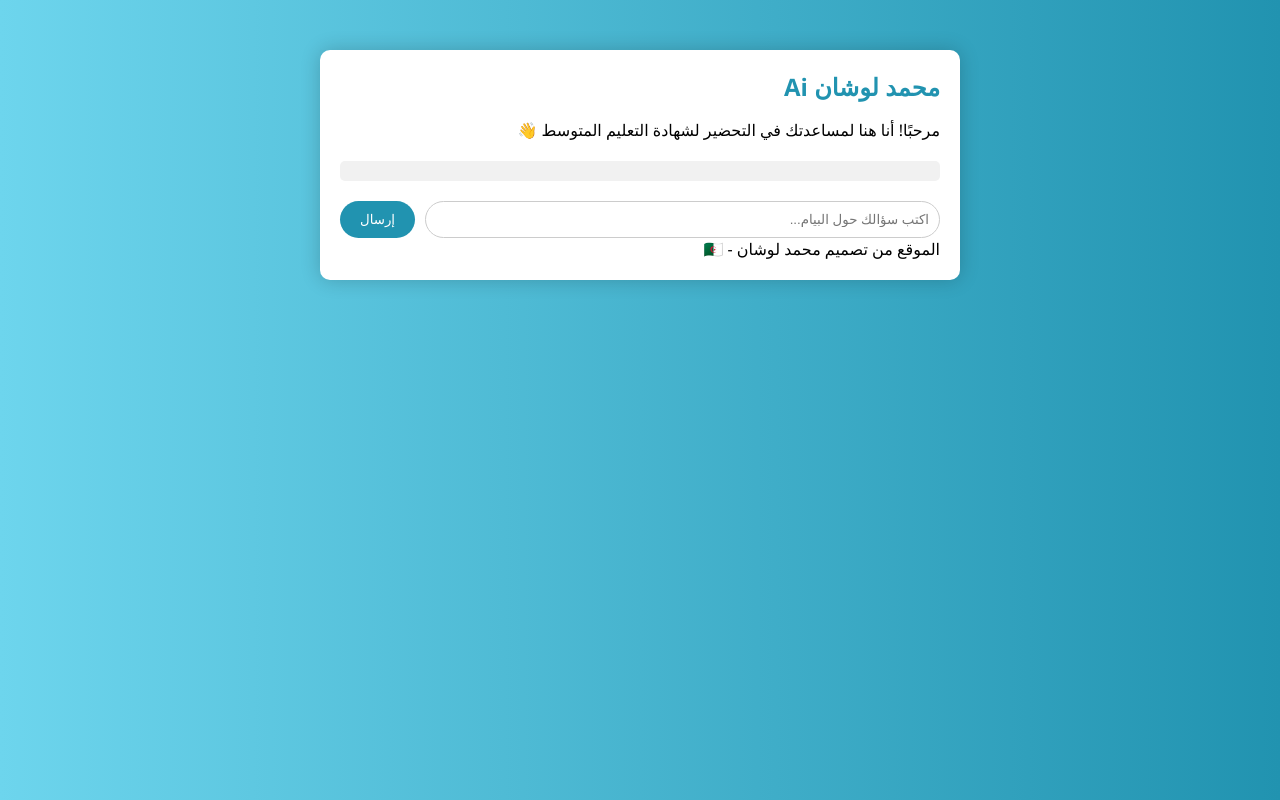
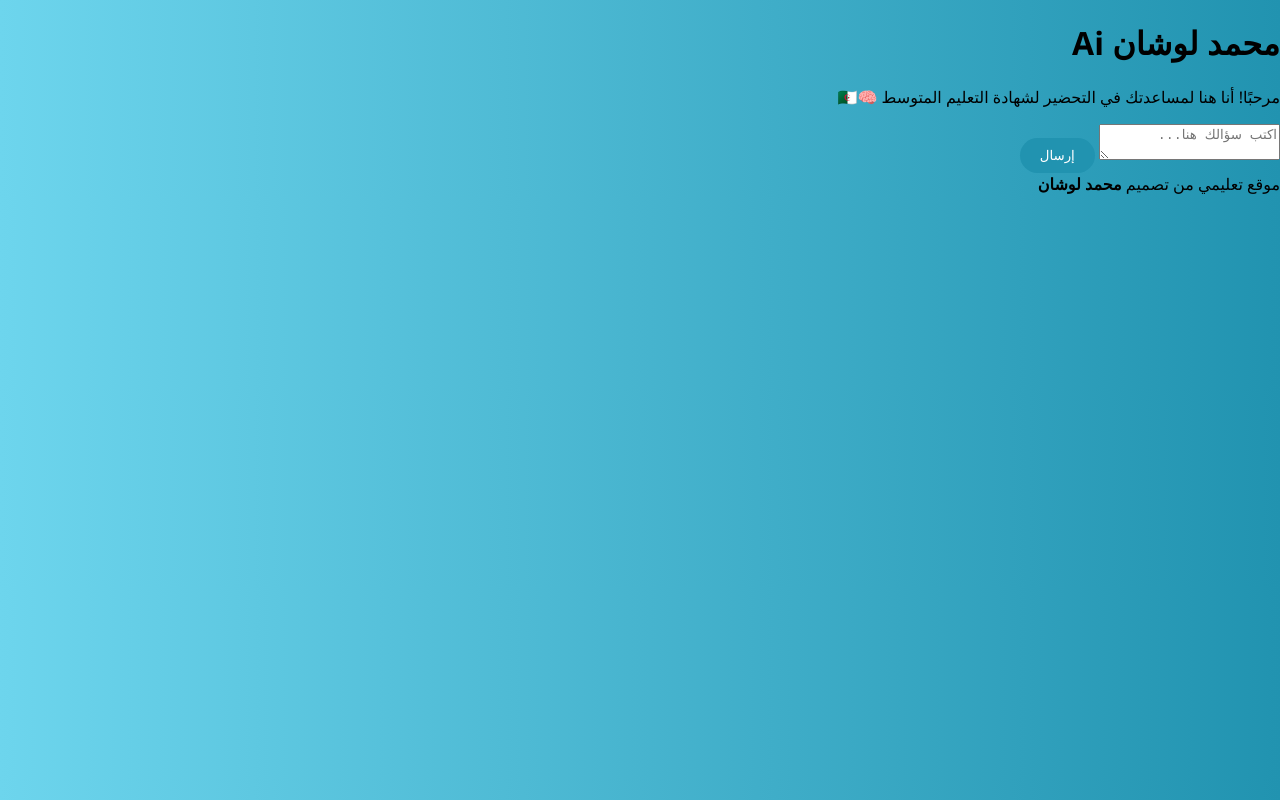
Before and after one commit to mohamedlouchene/Mohamedlouchene-, a plain HTML site: page index.html in a window 1280 px wide. Drawn offline with Linux system fonts and the light colour scheme.

Commit message:
Update index.html

```diff
--- a/index.html
+++ b/index.html
@@ -1,25 +1,24 @@
-
 <!DOCTYPE html>
 <html lang="ar">
 <head>
   <meta charset="UTF-8">
   <meta name="viewport" content="width=device-width, initial-scale=1">
-  <title>محمد لوشان Ai - مساعد شهادة التعليم المتوسط</title>
+  <title>محمد لوشان Ai</title>
   <link rel="stylesheet" href="style.css">
 </head>
 <body>
-  <div class="chat-container">
-    <header>
-      <h1>محمد لوشان Ai</h1>
-      <p>مرحبًا! أنا هنا لمساعدتك في التحضير لشهادة التعليم المتوسط 👋</p>
-    </header>
-    <div id="chat-box"></div>
-    <form id="chat-form">
-      <input type="text" id="user-input" placeholder="اكتب سؤالك حول البيام..." required>
-      <button type="submit">إرسال</button>
-    </form>
-    <footer>الموقع من تصميم محمد لوشان - 🇩🇿</footer>
+  <div class="container">
+    <h1>محمد لوشان Ai</h1>
+    <p class="subtitle">مرحبًا! أنا هنا لمساعدتك في التحضير لشهادة التعليم المتوسط 🧠🇩🇿</p>
+
+    <div class="chatbox">
+      <div id="chat"></div>
+      <textarea id="user-input" placeholder="اكتب سؤالك هنا..."></textarea>
+      <button id="send">إرسال</button>
+    </div>
+    <footer>موقع تعليمي من تصميم <strong>محمد لوشان</strong></footer>
   </div>
+
   <script src="script.js"></script>
 </body>
 </html>
```
